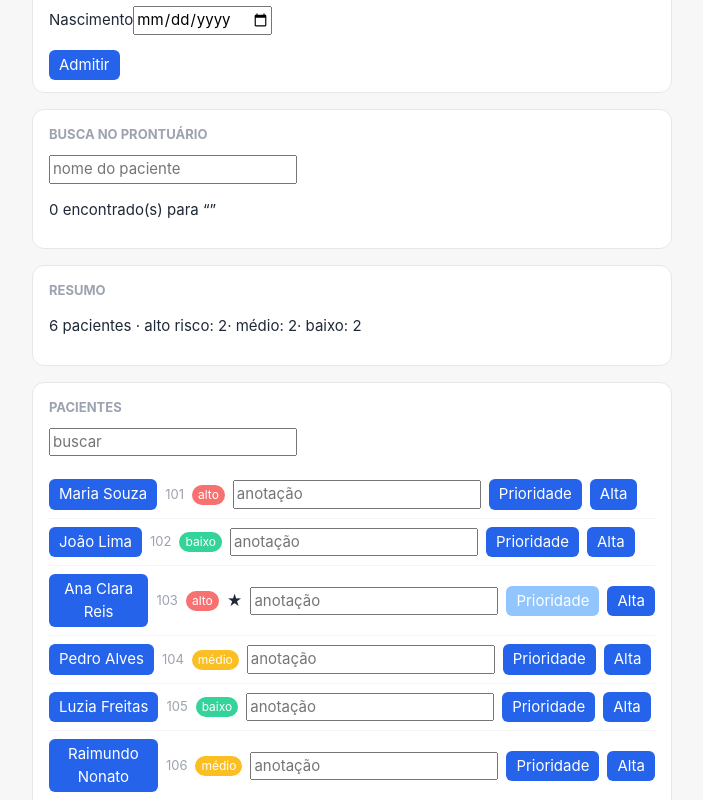
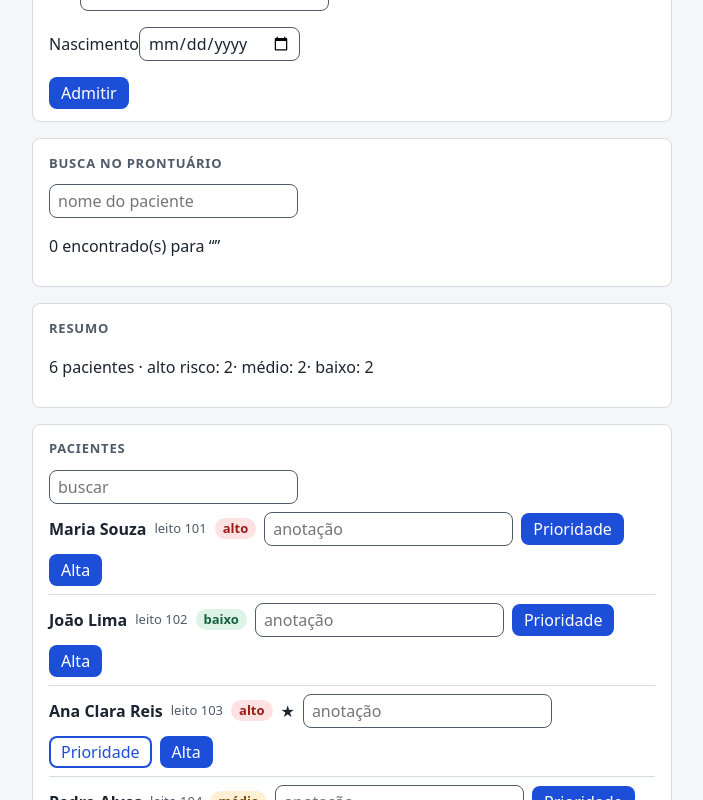
Before and after one commit to rogeriosilva-ifpi/estado-e-tela-web, a React (Vite) app: page / in a window 1280 px wide. Shown: the part 420-1220 px from the top of the page, without its empty margins (288-991 px from the left). Built offline with nearby package versions, Linux system fonts and the light colour scheme.

Commit message:
cap09: tokens claro/escuro com contraste testado, base nativa e CSS Modules
Co-Authored-By: Claude Opus 5.5 <noreply@anthropic.com>
Claude-Session: https://claude.ai/code/session_018TnqeEA7St9e5TMfUjQZns

```diff
--- /dev/null
+++ b/src/compartilhado/Painel.module.css
@@ -0,0 +1,14 @@
+.painel {
+  margin-bottom: var(--espaco-4);
+  padding: var(--espaco-1) var(--espaco-4)
+    var(--espaco-3);
+  border: 1px solid var(--borda);
+  border-radius: var(--raio);
+  background: var(--superficie);
+}
+.titulo {
+  font-size: var(--texto-pequeno);
+  letter-spacing: 0.06em;
+  text-transform: uppercase;
+  color: var(--texto-fraco);
+}
--- a/src/compartilhado/Painel.tsx
+++ b/src/compartilhado/Painel.tsx
@@ -1,6 +1,7 @@
 import type { ReactNode } from "react";
 import { LimiteDeErro }
   from "./LimiteDeErro.tsx";
+import css from "./Painel.module.css";
 
 interface Props {
   titulo: string;
@@ -14,8 +15,8 @@ export function Painel(
   { titulo, children }: Props,
 ) {
   return (
-    <section className="painel">
-      <h2>{titulo}</h2>
+    <section className={css.painel}>
+      <h2 className={css.titulo}>{titulo}</h2>
       <LimiteDeErro area={titulo}>
         {children}
       </LimiteDeErro>
--- /dev/null
+++ b/src/estilo/base.css
@@ -0,0 +1,41 @@
+/* Elementos nativos, uma vez, só com
+   tokens. Componente usa CSS Module. */
+body {
+  margin: 0;
+  background: var(--fundo);
+  color: var(--texto);
+  font: 1rem/1.5 system-ui, sans-serif;
+}
+main {
+  max-width: 640px;
+  margin: 0 auto;
+  padding: var(--espaco-4);
+}
+button, input { font: inherit; }
+button {
+  min-height: 32px;
+  padding: 0 var(--espaco-3);
+  border: 0;
+  border-radius: var(--raio);
+  background: var(--acao);
+  color: var(--acao-texto);
+  cursor: pointer;
+}
+button[aria-pressed="true"] {
+  background: var(--superficie);
+  color: var(--acao);
+  box-shadow: inset 0 0 0 2px var(--acao);
+}
+input {
+  min-height: 32px;
+  padding: 0 var(--espaco-2);
+  border: 1px solid var(--texto-fraco);
+  border-radius: var(--raio);
+  background: var(--superficie);
+  color: var(--texto);
+}
+/* Nunca "outline: none" sem substituto. */
+:focus-visible {
+  outline: 3px solid var(--foco);
+  outline-offset: 2px;
+}
--- /dev/null
+++ b/src/estilo/tokens.css
@@ -0,0 +1,29 @@
+/* Tokens: o nome diz a função, não a cor.
+   light-dark(tema claro, tema escuro).
+   Pares de contraste: tokens.test.ts. */
+:root {
+  color-scheme: light dark;
+
+  --fundo: light-dark(#f5f6f8, #0f141a);
+  --superficie: light-dark(#ffffff, #1a2129);
+  --texto: light-dark(#1b2430, #e6eaef);
+  --texto-fraco: light-dark(#4f5b6a, #a3afbd);
+  --borda: light-dark(#d5dbe2, #33404d);
+  --acao: light-dark(#1d4ed8, #8fb4ff);
+  --acao-texto: light-dark(#ffffff, #0f141a);
+  --foco: light-dark(#b45309, #fbbf24);
+
+  --alto-fundo: light-dark(#fde2e1, #4a1d1b);
+  --alto-texto: light-dark(#9b1c17, #ffb4ab);
+  --medio-fundo: light-dark(#fdf0d5, #43320d);
+  --medio-texto: light-dark(#7a4b00, #f5c96b);
+  --baixo-fundo: light-dark(#dcf3e6, #12372a);
+  --baixo-texto: light-dark(#16613d, #8fdcb0);
+
+  --espaco-1: 4px;
+  --espaco-2: 8px;
+  --espaco-3: 12px;
+  --espaco-4: 16px;
+  --raio: 8px;
+  --texto-pequeno: 0.8125rem;
+}
--- /dev/null
+++ b/src/features/pacientes/CartaoPaciente.module.css
@@ -0,0 +1,22 @@
+.cartao {
+  display: flex;
+  flex-wrap: wrap;
+  gap: var(--espaco-2);
+  align-items: center;
+  padding: var(--espaco-2) 0;
+  border-bottom: 1px solid var(--borda);
+}
+.cartao[aria-current] {
+  box-shadow: inset 4px 0 var(--acao);
+  padding-left: var(--espaco-3);
+}
+.nome {
+  padding: 0;
+  background: none;
+  color: var(--texto);
+  font-weight: 600;
+}
+.leito {
+  font-size: var(--texto-pequeno);
+  color: var(--texto-fraco);
+}
--- a/src/features/pacientes/CartaoPaciente.tsx
+++ b/src/features/pacientes/CartaoPaciente.tsx
@@ -1,3 +1,4 @@
+import css from "./CartaoPaciente.module.css";
 import { SeloRisco } from "./SeloRisco.tsx";
 import type { Paciente } from "./tipos.ts";
 
@@ -16,12 +17,14 @@ export function CartaoPaciente({
   const { id, nome, leito, risco } = paciente;
   const atual = selecionado || undefined;
   return (
-    <li aria-current={atual}>
-      <button
+    <li className={css.cartao}
+      aria-current={atual}>
+      <button className={css.nome}
         onClick={() => onSelecionar(id)}>
         {nome}
       </button>{" "}
-      <span className="leito">{leito}</span>
+      <span className={css.leito}>
+        leito {leito}</span>
       <SeloRisco risco={risco} />
       {paciente.prioridade && (
         <span aria-label="prioridade">★</span>
--- /dev/null
+++ b/src/features/pacientes/ListaPacientes.module.css
@@ -0,0 +1,5 @@
+.lista {
+  margin: 0;
+  padding: 0;
+  list-style: none;
+}
--- a/src/features/pacientes/ListaPacientes.tsx
+++ b/src/features/pacientes/ListaPacientes.tsx
@@ -2,6 +2,7 @@ import { Renderometro }
   from "../../lab/Renderometro.tsx";
 import { CartaoPaciente }
   from "./CartaoPaciente.tsx";
+import css from "./ListaPacientes.module.css";
 import type { Paciente } from "./tipos.ts";
 
 interface Props {
@@ -16,7 +17,7 @@ export function ListaPacientes({
   pacientes, selecionadoId, ...acoes
 }: Props) {
   return (
-    <ul>
+    <ul className={css.lista}>
       {pacientes.map((p) => (
         <Renderometro key={p.id} id={p.nome}>
           <CartaoPaciente
--- /dev/null
+++ b/src/features/pacientes/SeloRisco.module.css
@@ -0,0 +1,19 @@
+/* A cor reforça; o texto informa. */
+.selo {
+  padding: 1px var(--espaco-2);
+  border-radius: 999px;
+  font-size: var(--texto-pequeno);
+  font-weight: 600;
+}
+.selo[data-risco="alto"] {
+  background: var(--alto-fundo);
+  color: var(--alto-texto);
+}
+.selo[data-risco="médio"] {
+  background: var(--medio-fundo);
+  color: var(--medio-texto);
+}
+.selo[data-risco="baixo"] {
+  background: var(--baixo-fundo);
+  color: var(--baixo-texto);
+}
--- a/src/features/pacientes/SeloRisco.tsx
+++ b/src/features/pacientes/SeloRisco.tsx
@@ -1,10 +1,12 @@
+import css from "./SeloRisco.module.css";
 import type { Risco } from "./tipos.ts";
 
 export function SeloRisco(
   { risco }: { risco: Risco },
 ) {
   return (
-    <span className="selo" data-risco={risco}>
+    <span className={css.selo}
+      data-risco={risco}>
       {risco}
     </span>
   );
--- a/src/index.css
+++ /dev/null
@@ -1,48 +0,0 @@
-/* Visual de produto, pedido ao agente:
-   "deixe com cara de sistema moderno,
-   com tema escuro". */
-:root {
-  font: 15px/1.5 Inter, system-ui, sans-serif;
-  color-scheme: light dark;
-}
-body { margin: 0; background: #f7f7f8;
-  color: #1f2937; }
-main { max-width: 640px; margin: 0 auto;
-  padding: 24px 16px; }
-button, input { font: inherit; }
-h2 { font-size: 13px; color: #9ca3af;
-  text-transform: uppercase; }
-
-.painel { background: #fff;
-  border: 1px solid #e5e7eb;
-  border-radius: 12px;
-  padding: 4px 16px 12px;
-  margin-bottom: 16px; }
-
-ul { list-style: none; padding: 0; }
-li { display: flex; gap: 8px;
-  align-items: center; padding: 8px 0;
-  border-bottom: 1px solid #f3f4f6; }
-
-button { background: #2563eb; color: #fff;
-  border: 0; border-radius: 6px;
-  padding: 4px 10px; cursor: pointer; }
-button:focus { outline: none; }
-button[aria-pressed="true"] {
-  background: #93c5fd; }
-
-.leito { color: #9ca3af; font-size: 13px; }
-.selo { font-size: 12px; padding: 1px 6px;
-  border-radius: 999px; background: #e5e7eb;
-  color: #fff; }
-.selo[data-risco="alto"] {
-  background: #f87171; }
-.selo[data-risco="médio"] {
-  background: #fbbf24; }
-.selo[data-risco="baixo"] {
-  background: #34d399; }
-
-@media (prefers-color-scheme: dark) {
-  body { background: #111827;
-    color: #e5e7eb; }
-}
--- a/src/main.tsx
+++ b/src/main.tsx
@@ -1,6 +1,7 @@
 import { StrictMode } from "react";
 import { createRoot } from "react-dom/client";
-import "./index.css";
+import "./estilo/tokens.css";
+import "./estilo/base.css";
 import App from "./app/App.tsx";
 
 createRoot(document.getElementById("root")!)
```
Also changed, not shown: 3 other files (tests, documents, lock files or other folders).
